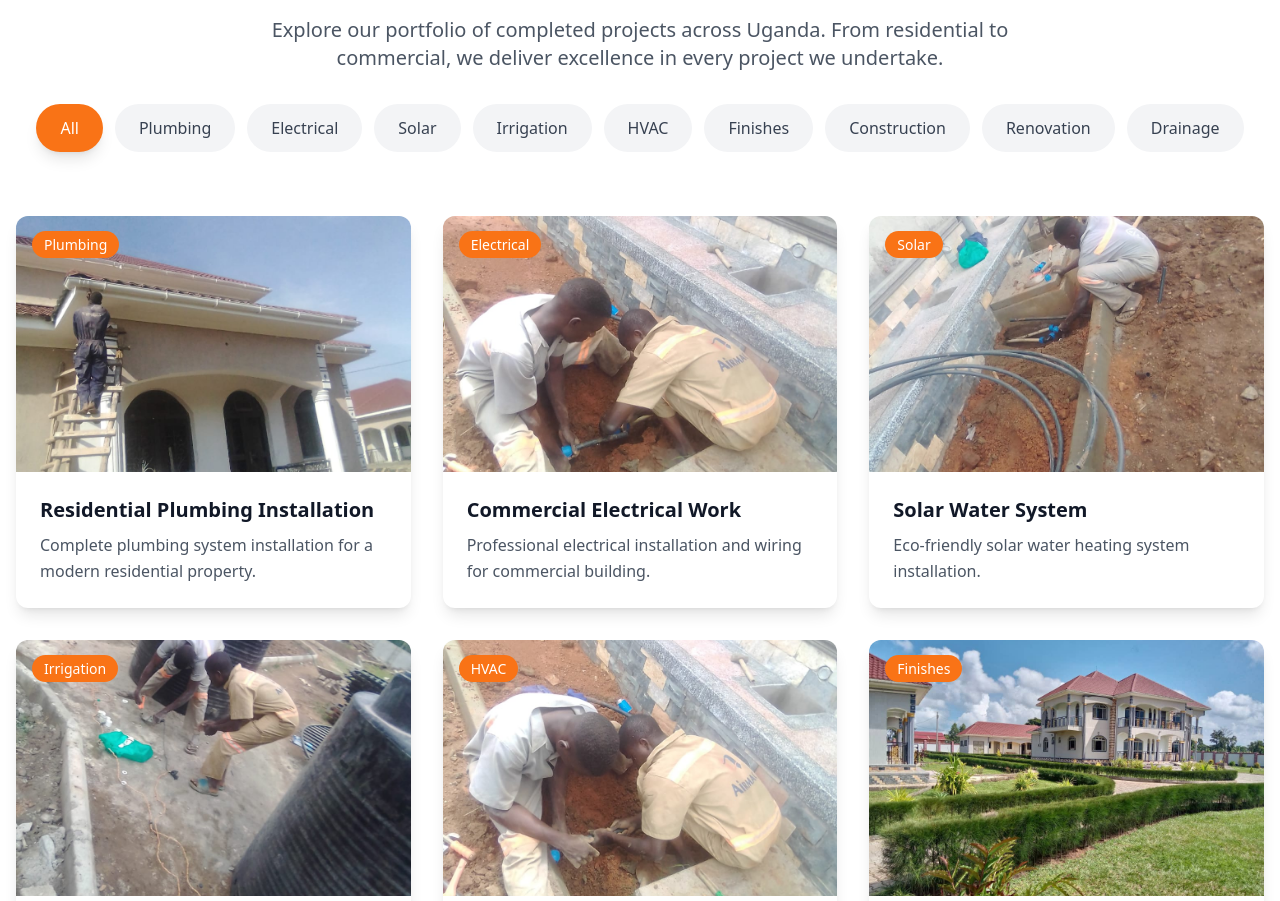
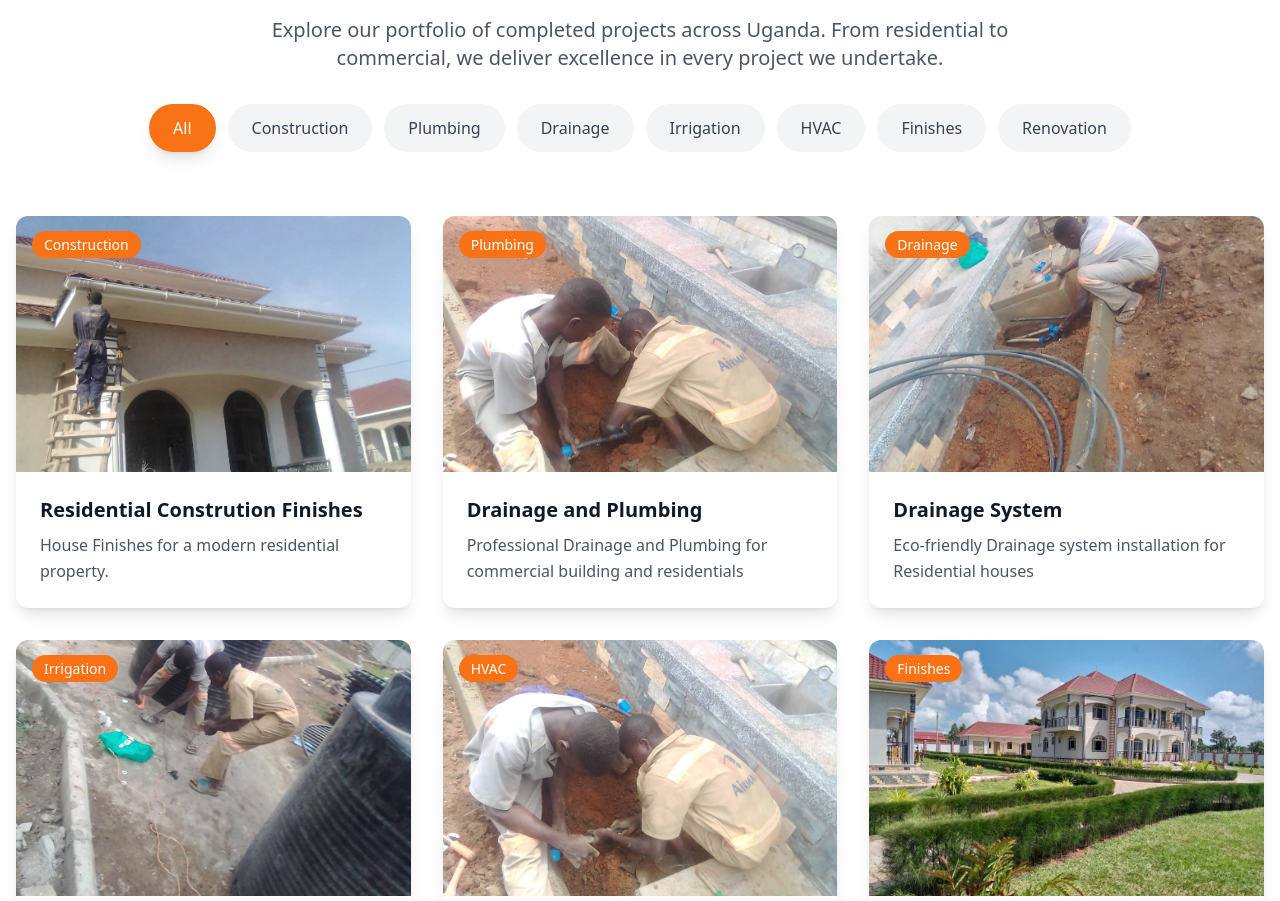
Before and after one commit to Nntanda/GeerTechnicalServices, a React (Vite) app: page / in a window 1280 px wide. Shown: the part 2345-3246 px from the top of the page. Built offline with nearby package versions, Linux system fonts and the light colour scheme.

Commit message:
Updated Projects.tsx

```diff
--- a/src/components/Projects.tsx
+++ b/src/components/Projects.tsx
@@ -8,23 +8,23 @@ const Projects = () => {
     {
       id: 1,
       image: '/image1.jpeg',
-      title: 'Residential Plumbing Installation',
-      category: 'Plumbing',
-      description: 'Complete plumbing system installation for a modern residential property.'
+      title: 'Residential Constrution Finishes',
+      category: 'Construction',
+      description: 'House Finishes for a modern residential property.'
     },
     {
       id: 2,
       image: '/image2.jpeg',
-      title: 'Commercial Electrical Work',
-      category: 'Electrical',
-      description: 'Professional electrical installation and wiring for commercial building.'
+      title: 'Drainage and Plumbing',
+      category: 'Plumbing',
+      description: 'Professional Drainage and Plumbing for commercial building and residentials'
     },
     {
       id: 3,
       image: '/image3.jpeg',
-      title: 'Solar Water System',
-      category: 'Solar',
-      description: 'Eco-friendly solar water heating system installation.'
+      title: 'Drainage System',
+      category: 'Drainage',
+      description: 'Eco-friendly Drainage system installation for Residential houses'
     },
     {
       id: 4,
```
